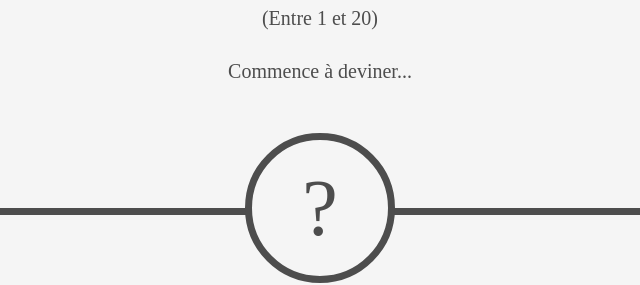
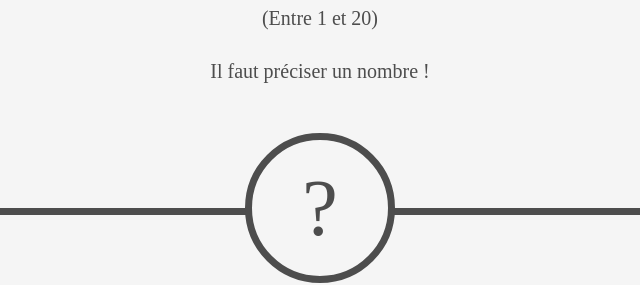
Before and after one commit to mvidailhet/donkeyGuessMyNumber, a plain HTML site: page index.html in a window 1280 px wide. Both pictures are taken after a click on the button "Vérfier". Shown: the part 145-430 px from the top of the page, 320-960 px from the left. Drawn offline with Linux system fonts and the light colour scheme.

Commit message:
Gestion du click du bouton check Afficher "Il faut préciser un nombre !" si aucun nombre n'est précisé

```diff
--- a/index.html
+++ b/index.html
@@ -30,7 +30,7 @@
       <section class="section bottom-section">
         <div class="form">
           <input type="number" class="guess" />
-          <button class="btn check">Vérfier</button>
+          <button class="btn check" onclick="onCheckButtonClick()">Vérfier</button>
         </div>
       </section>
     </main>
--- a/script.js
+++ b/script.js
@@ -1,15 +1,24 @@
-const frontElt = document.querySelector('.front');
-const numberFlipper = document.querySelector('.flipper');
+const frontElt = document.querySelector(".front");
+const numberFlipper = document.querySelector(".flipper");
+
+const inputELt = document.querySelector(".guess");
+const messageELt = document.querySelector(".message");
+
+function onCheckButtonClick() {
+  if (inputELt.value === "") {
+    messageELt.textContent = "Il faut préciser un nombre !";
+  }
+}
 
 function playErrorAnimation() {
-  frontElt.classList.add('error-animation');
+  frontElt.classList.add("error-animation");
   setTimeout(() => {
-    frontElt.classList.remove('error-animation');
+    frontElt.classList.remove("error-animation");
   }, 400);
 }
 
 function revealSecretNumber() {
-  numberFlipper.classList.add('reveal');
+  numberFlipper.classList.add("reveal");
 }
 
 // mes super animations
```
